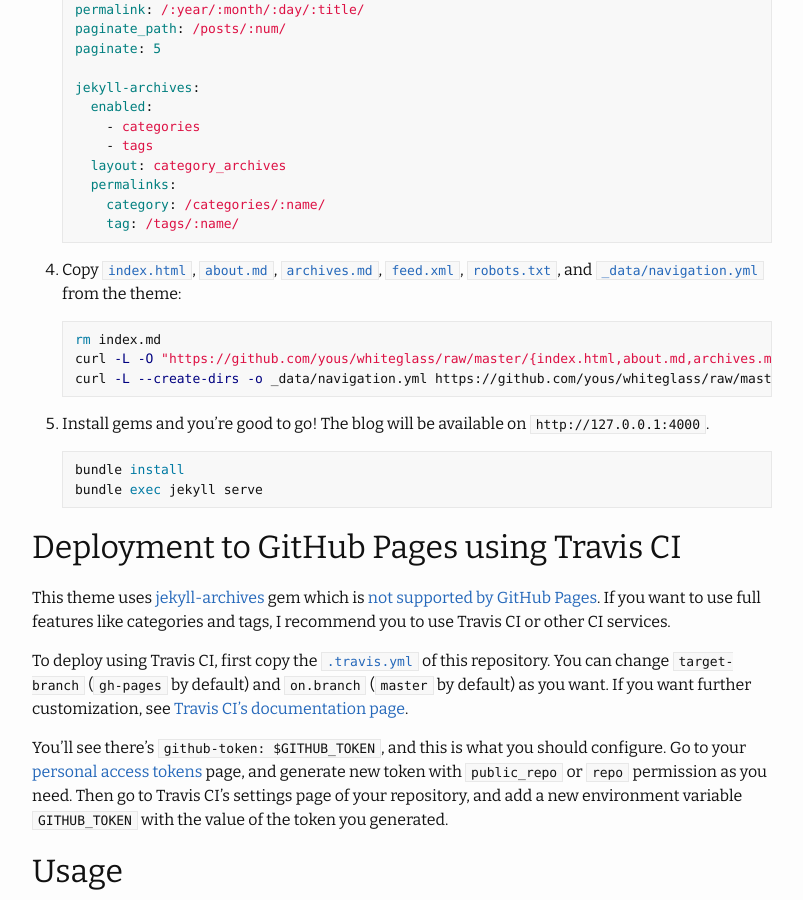
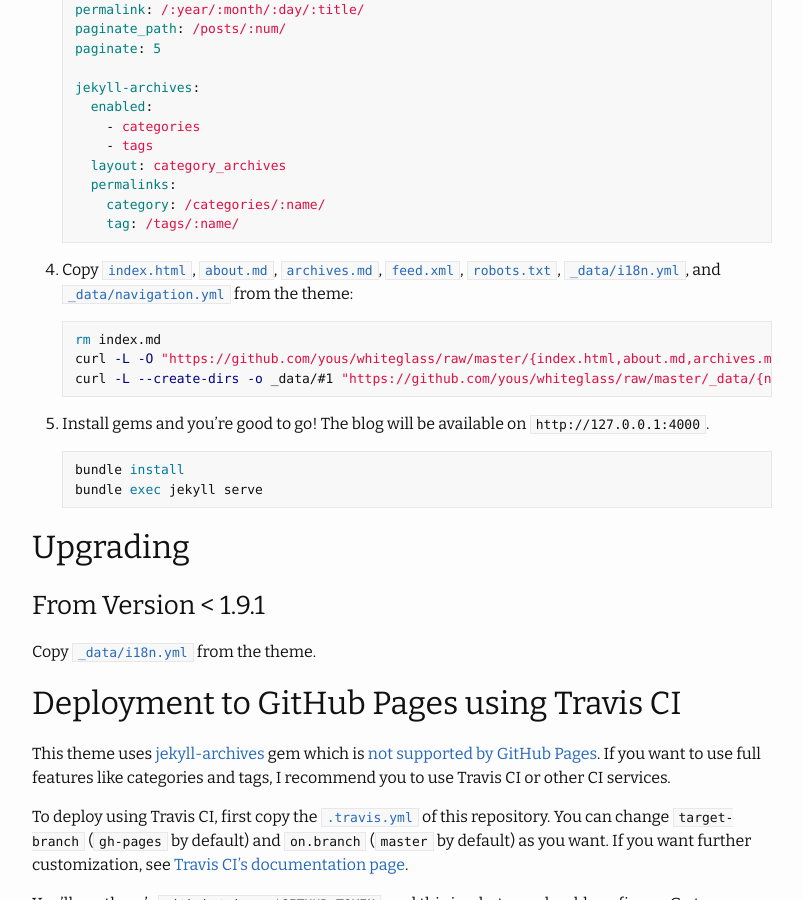
Before and after one commit to yous/whiteglass, a Jekyll site: the page built from about.md, in a window 1280 px wide and 900 px high, scrolled down 1327 px. Shown: the whole window, without its empty margins (238-1041 px from the left). Built offline with Jekyll 4.4.1, drawn with Linux system fonts in a browser that asks for light colours.

Commit message:
Added _data/i18n.yml to the Quickstart, and Upgrading instructions.
Files in the _data directory are not used when the theme is used as a
gem. Therefor the i18n file must be copied to the local data directory
to be contained in the site build.

````diff
--- a/about.md
+++ b/about.md
@@ -87,13 +87,14 @@
    [`archives.md`](https://github.com/yous/whiteglass/blob/master/archives.md),
    [`feed.xml`](https://github.com/yous/whiteglass/blob/master/feed.xml),
    [`robots.txt`](https://github.com/yous/whiteglass/blob/master/robots.txt),
+   [`_data/i18n.yml`](https://github.com/yous/whiteglass/blob/master/_data/i18n.yml),
    and [`_data/navigation.yml`](https://github.com/yous/whiteglass/blob/master/_data/navigation.yml)
    from the theme:
 
    ``` sh
    rm index.md
    curl -L -O "https://github.com/yous/whiteglass/raw/master/{index.html,about.md,archives.md,feed.xml,robots.txt}"
-   curl -L --create-dirs -o _data/navigation.yml https://github.com/yous/whiteglass/raw/master/_data/navigation.yml
+   curl -L --create-dirs -o _data/#1 "https://github.com/yous/whiteglass/raw/master/_data/{navigation.yml,i18n.yml}"
    ```
 
 5. Install gems and you're good to go! The blog will be available on
@@ -103,6 +104,14 @@
    bundle install
    bundle exec jekyll serve
    ```
+
+## Upgrading
+
+### From Version < 1.9.1
+
+Copy
+[`_data/i18n.yml`](https://github.com/yous/whiteglass/blob/master/_data/i18n.yml)
+from the theme.
 
 ## Deployment to GitHub Pages using Travis CI
 
````
Also changed, not shown: README.md.
